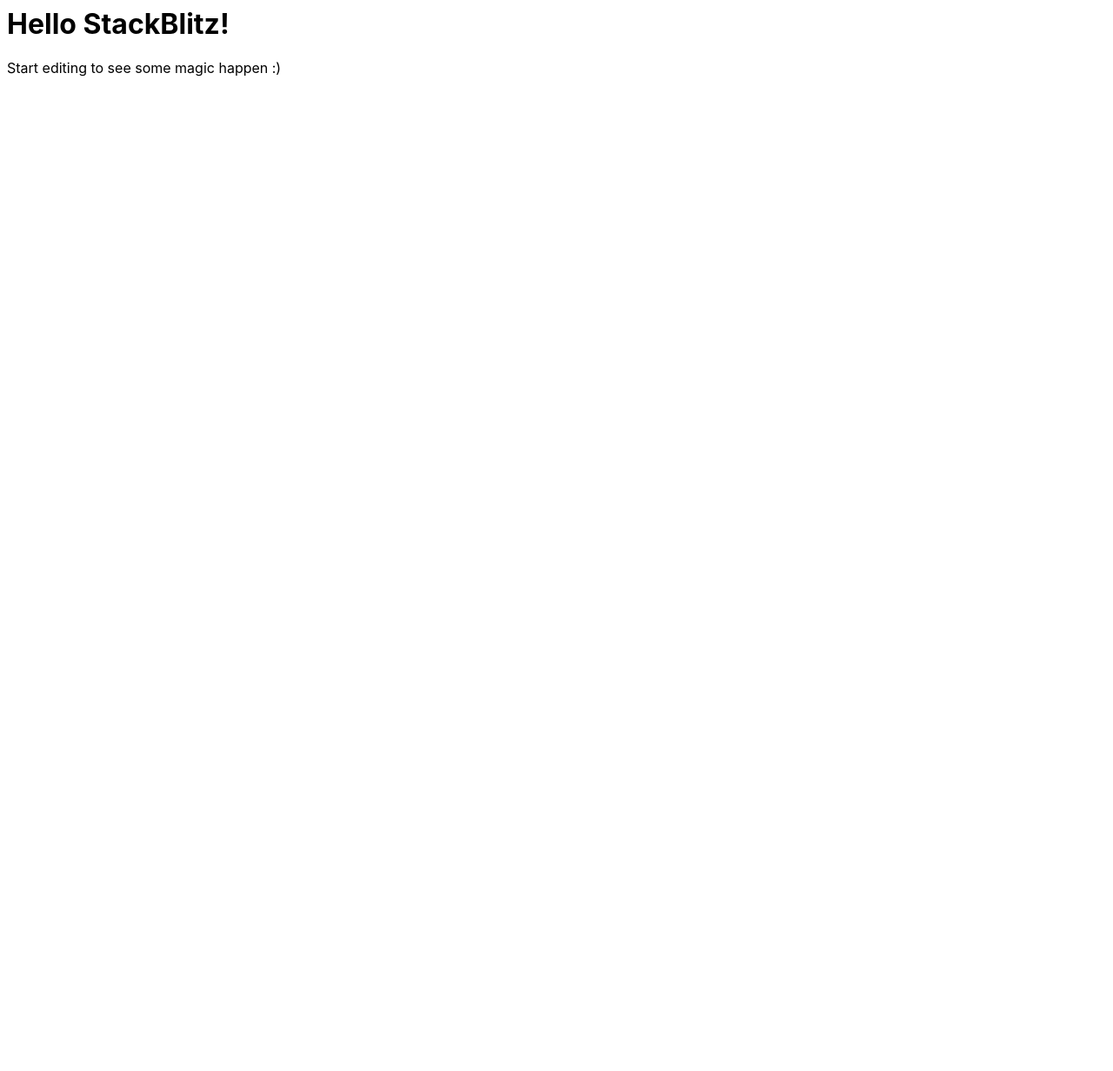
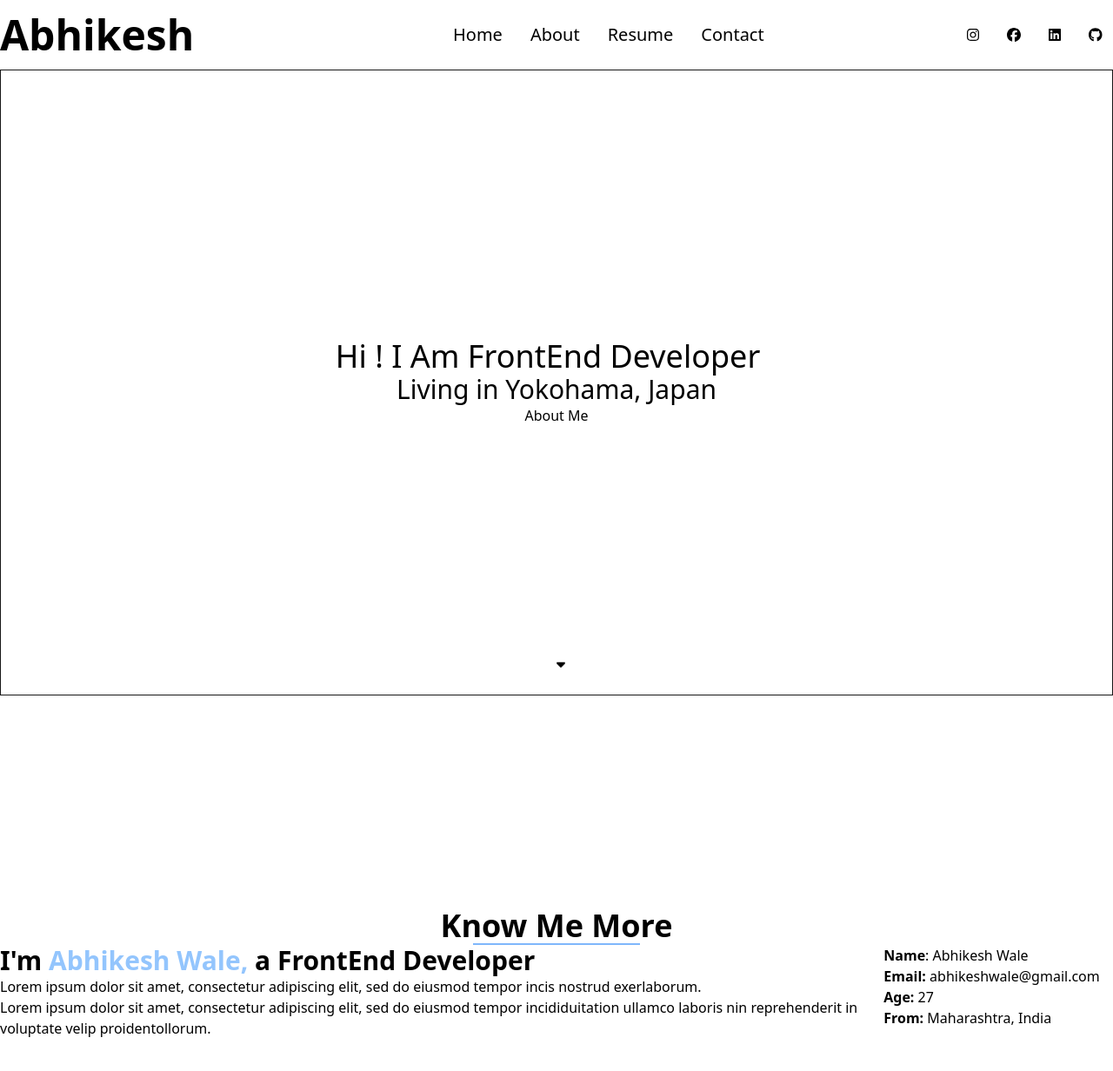
Before and after one commit to abhikeshwww/stackblitz-starters-m6gx6k, a React (Create React App) app: page / in a window 1280 px wide. Shown: the top 1232 px of the page at 87% size. Before the commit the page ends 800 px from the top, so only its background shows below. Built offline with nearby package versions, Linux system fonts and the light colour scheme.

Commit message:
ofc push about page

```diff
--- a/src/App.js
+++ b/src/App.js
@@ -1,11 +1,15 @@
 import React from "react";
 import "./style.css";
+import About from './Components/About';
+import Head from './Components/Head';
+import Home from './Components/Home';
 
 export default function App() {
   return (
     <div>
-      <h1>Hello StackBlitz!</h1>
-      <p>Start editing to see some magic happen :)</p>
+      <Head></Head>
+    <Home></Home>
+    <About/>
     </div>
   );
 }
--- /dev/null
+++ b/src/Components/About.js
@@ -0,0 +1,38 @@
+import React, { useState } from "react";
+const About = () => {
+  return (
+    <div className="h-80v flex flex-col justify-center items-center">
+      <div className="flex justify-center items-center flex-col">
+        <p className="text-4xl font-bold leading-10">Know Me More</p>
+        <span className="border border-blue-400 w-48 border-opacity-80"></span>
+      </div>
+
+      <div className="flex justify-center ">
+        <div className="flex-col">
+          <h2 className="text-3xl font-bold">
+            I'm <span className="text-blue-300">Abhikesh Wale,</span> a FrontEnd Developer
+          </h2>
+          <p className="text-base">
+            Lorem ipsum dolor sit amet, consectetur adipiscing elit, sed do
+            eiusmod tempor incis nostrud exerlaborum.
+          </p>
+          <p className="text-base">
+            Lorem ipsum dolor sit amet, consectetur adipiscing elit, sed do
+            eiusmod tempor incididuitation ullamco laboris nin reprehenderit in
+            voluptate velip proidentollorum.
+          </p>
+        </div>
+        <div className="flex flex-1 flex-col w-1/4">
+          <ul>
+            <li><b>Name</b>: Abhikesh Wale</li>
+            <li><b>Email:</b> abhikeshwale@gmail.com</li>
+            <li><b>Age:</b> 27</li>
+            <li><b>From:</b> Maharashtra, India</li>
+          </ul>
+        </div>
+      </div>
+    </div>
+  );
+};
+
+export default About;
--- /dev/null
+++ b/src/Components/Head.js
@@ -0,0 +1,60 @@
+import React from "react";
+import { FontAwesomeIcon } from "@fortawesome/react-fontawesome";
+import {
+  faInstagram,
+  faFacebook,
+  faLinkedin,
+  faGithub,
+} from "@fortawesome/free-brands-svg-icons";
+
+const Head = () => {
+  return (
+    <div className="h-10v flex justify-between sticky ">
+      <div className="flex-1 items-center flex gap-8">
+        <div className="font-bold text-5xl">Abhikesh</div>
+      </div>
+      <div className="flex flex-1 items-center justify-center font-normal">
+        <div className="flex-10">
+          <ul className="flex gap-8 ml-16 text-xl hover:cursor-pointer">
+            <li>Home</li>
+            <li>About</li>
+            <li>Resume</li>
+            <li>Contact</li>
+          </ul>
+        </div>
+      </div>
+      <div className="flex flex-1 items-center  font-normal">
+        <div className="flex-10">
+          <ul className="flex justify-between gap-8 mr-3">
+            <li>
+              <FontAwesomeIcon
+                icon={faInstagram}
+                className="hover:text-pink-600"
+              />
+            </li>
+            <li>
+              <FontAwesomeIcon
+                icon={faFacebook}
+                className="hover:text-blue-600"
+              />
+            </li>
+            <li>
+              <FontAwesomeIcon
+                icon={faLinkedin}
+                className="hover:text-blue-900"
+              />
+            </li>
+            <li>
+              <FontAwesomeIcon
+                icon={faGithub}
+                className="hover:text-orange-500"
+              />
+            </li>
+          </ul>
+        </div>
+      </div>
+    </div>
+  );
+};
+
+export default Head;
--- /dev/null
+++ b/src/Components/Home.js
@@ -0,0 +1,32 @@
+import React from "react";
+import { useTypewriter, Cursor } from "react-simple-typewriter";
+import { FontAwesomeIcon } from "@fortawesome/react-fontawesome";
+import { faCaretDown } from "@fortawesome/free-solid-svg-icons";
+const Home = () => {
+  const [text] = useTypewriter({
+    words: [
+      "Abhikesh",
+      "FrontEnd Developer",
+      "Bilingual Engineer",
+      "JLPT N2 Certified",
+    ],
+    loop: {},
+    typeSpeed: 100,
+    deleteSpeed: 100,
+  });
+
+  return (
+
+      <div className="flex  flex-col max-w-full h-90v items-center  border-neutral-900 border justify-center">
+        <span className="text-4xl">
+          Hi ! I Am {text}
+          <Cursor />
+        </span>
+        <span className="text-3xl">Living in Yokohama, Japan</span>
+        <button>About Me</button>
+       <a href="/"> <FontAwesomeIcon icon={faCaretDown} bounce className="absolute bottom-0 pb-7" /></a>
+
+    </div>
+  );
+};
+export default Home;
--- a/src/style.css
+++ b/src/style.css
@@ -1,5 +1,3 @@
-h1,
-p {
-  font-family: -apple-system, BlinkMacSystemFont, 'Segoe UI', Roboto, Oxygen,
-    Ubuntu, Cantarell, 'Open Sans', 'Helvetica Neue', sans-serif;
-}
+@tailwind base;
+@tailwind components;
+@tailwind utilities;
--- /dev/null
+++ b/tailwind.config.js
@@ -0,0 +1,34 @@
+/** @type {import('tailwindcss').Config} */
+const defaultTheme = require('tailwindcss/defaultTheme');
+
+module.exports = {
+  content: ["./src/**/*.{html,js}"],
+  theme: {
+    extend:
+    {
+      backgroundImage:{
+        "bg": "url(./assets/bg.jpg)",
+      }
+    },
+    maxWidth: {
+      'max-w-50': '50%',
+    },
+    height: {
+      "10v": "10vh",
+      "50v": "50vh",
+      "100v": "100vh",
+      "90v": "90vh",
+      "80v": "80vh",
+      "1089" : "1089px"
+    },
+    flex: {
+      "10": "10",
+    },
+    transform: {
+      "transform-img" : "translate3d(-50%, -14.8536px, 0px)"
+    },
+
+
+  },
+  plugins: [],
+}
```
Also changed, not shown: package.json (+26 -2 lines), 9 other files (tests, documents, lock files or other folders).
